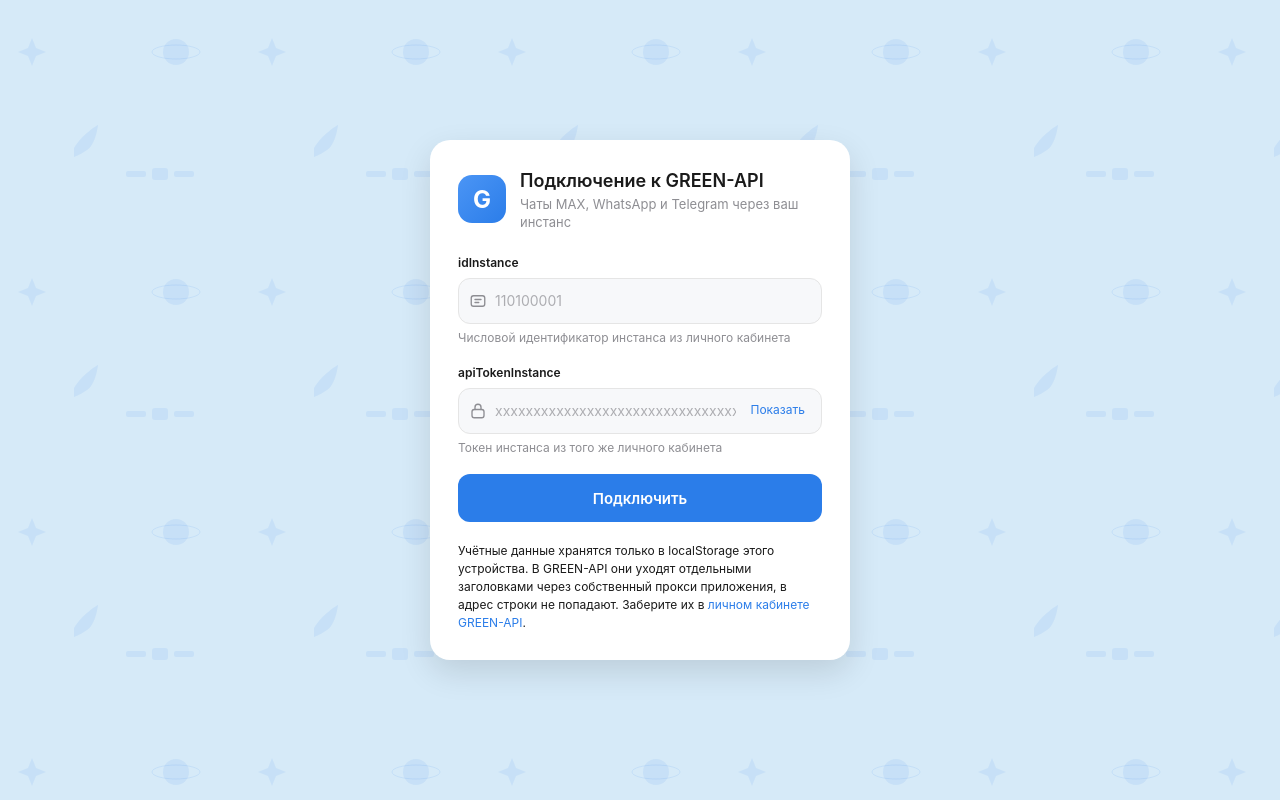
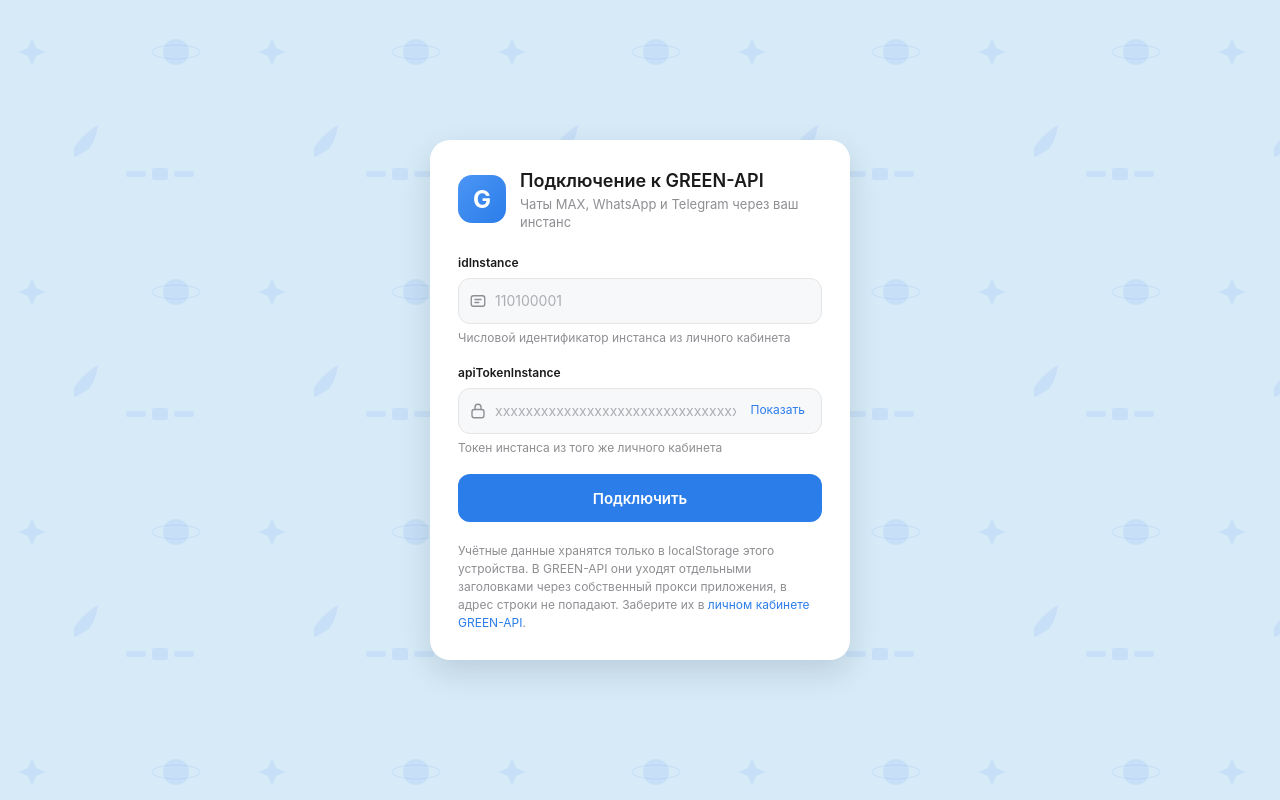
Before and after one commit to hello31089-lab/Green, a React (Vite) app: page /auth in a window 1280 px wide. Built offline with nearby package versions, Linux system fonts and the light colour scheme; no server answers.

Commit message:
Center the sign-in card with auto margins
Grid centering pushed an oversized card above the top of the page, so the
top was unreachable when scrolling. Flex plus margin: auto centers it when
it fits and starts it at the top when it does not. Also includes the
footer colour change made in the editor.

```diff
--- a/src/pages/Auth/Auth.module.css
+++ b/src/pages/Auth/Auth.module.css
@@ -1,7 +1,6 @@
 .page {
-  display: grid;
-  place-items: center;
-  min-height: 100%;
+  display: flex;
+  height: 100%;
   padding: 24px 16px;
   overflow-y: auto;
   background-color: var(--color-bg-chat);
@@ -11,6 +10,7 @@
 .card {
   width: 100%;
   max-width: 420px;
+  margin: auto;
   padding: 28px;
   background: var(--color-bg);
   border-radius: var(--radius-lg);
@@ -172,5 +172,5 @@
   margin: 20px 0 0;
   font-size: var(--font-size-meta);
   line-height: 1.5;
-  color: var(--color-text);
+  color: var(--color-text-secondary);
 }
```
